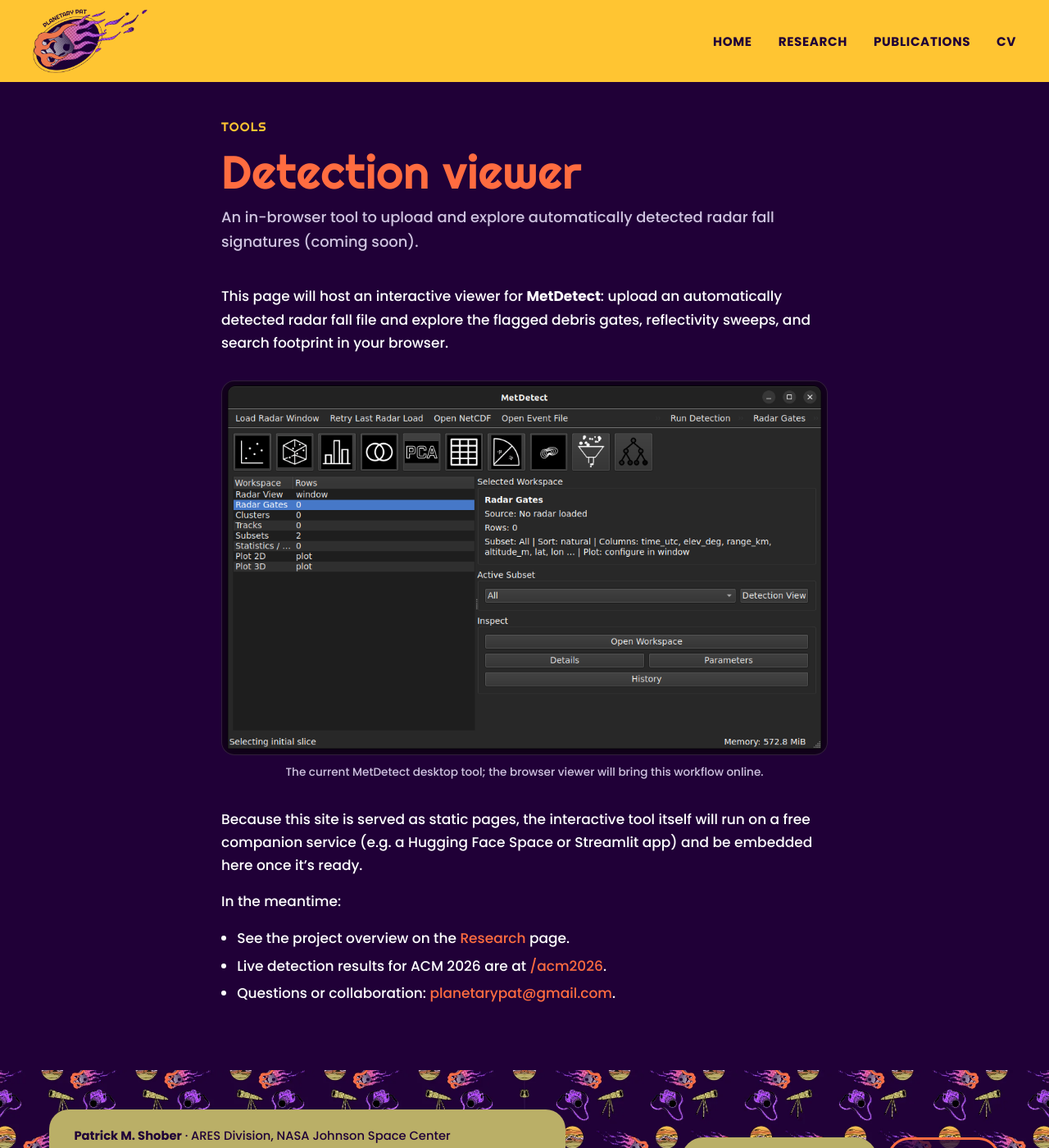
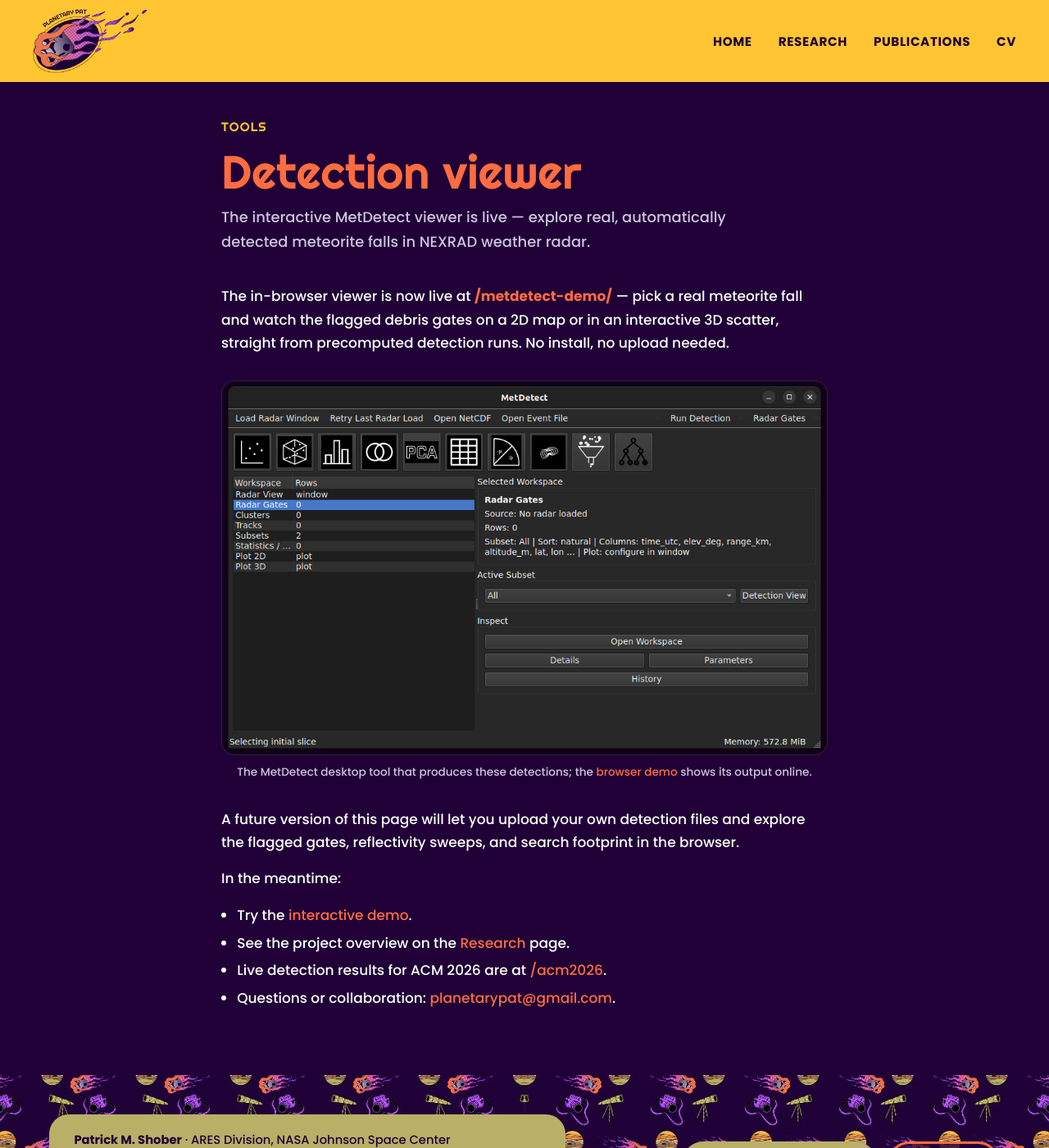
Before and after one commit to pshober/pshober.github.io, a Jekyll site: the page built from detect.md, in a window 1280 px wide and 1400 px high. Shown: the whole window at 82% size. Built offline with Jekyll 4.4.1, drawn with Linux system fonts in a browser that asks for light colours.

Commit message:
Site-wide restyle sweep + MetDetect demo promotion
- Recolor hard-coded canvas/plot literals to brand palette: starfield warm
  stars, asteroid orbit diagram, metdetect Plotly/Leaflet chrome, cascade.svg
- Promote /metdetect-demo/: sitemap on, linked from research hub,
  sensor-fusion page, and homepage; /detect/ stub now forwards to it

Co-Authored-By: Claude Fable 5 <noreply@anthropic.com>

```diff
--- a/assets/js/starfield.js
+++ b/assets/js/starfield.js
@@ -25,7 +25,7 @@
         y: Math.random() * h,
         r: Math.random() * 1.3 + 0.2,
         base: Math.random() * 0.5 + 0.35,
-        // a few warm "meteor amber" stars for theme cohesion
+        // a few warm brand-yellow stars for theme cohesion
         warm: Math.random() < 0.08,
         tw: Math.random() * Math.PI * 2,
         sp: Math.random() * 0.012 + 0.004
@@ -42,8 +42,8 @@
       ctx.beginPath();
       ctx.arc(s.x, s.y, s.r, 0, Math.PI * 2);
       ctx.fillStyle = s.warm
-        ? "rgba(255,190,120," + a + ")"
-        : "rgba(228,236,255," + a + ")";
+        ? "rgba(255,197,50," + a + ")"
+        : "rgba(240,234,255," + a + ")";
       ctx.fill();
     }
   }
--- a/detect.md
+++ b/detect.md
@@ -3,25 +3,27 @@ layout: page
 title: "Detection viewer"
 permalink: /detect/
 eyebrow: "Tools"
-lede: "An in-browser tool to upload and explore automatically detected radar fall signatures (coming soon)."
-description: "Planned interactive viewer for MetDetect radar meteorite-fall detections."
+lede: "The interactive MetDetect viewer is live — explore real, automatically detected meteorite falls in NEXRAD weather radar."
+description: "Interactive viewer for MetDetect radar meteorite-fall detections."
 ---
 
-This page will host an interactive viewer for **MetDetect**: upload an
-automatically detected radar fall file and explore the flagged debris gates,
-reflectivity sweeps, and search footprint in your browser.
+The in-browser viewer is now live at
+**[/metdetect-demo/](/metdetect-demo/)** — pick a real meteorite fall and watch
+the flagged debris gates on a 2D map or in an interactive 3D scatter, straight
+from precomputed detection runs. No install, no upload needed.
 
 <figure class="fig" data-lightbox data-full="/assets/img/research/metdetect-gui.png" data-cap="The MetDetect desktop application: loading NEXRAD radar windows, running detection, and inspecting candidate debris gates.">
   <img src="/assets/img/research/metdetect-gui.png" alt="Screenshot of the MetDetect desktop application showing radar workspace, detection controls and gate inspection" loading="lazy" width="1000" height="617">
-  <figcaption>The current MetDetect desktop tool; the browser viewer will bring this workflow online.</figcaption>
+  <figcaption>The MetDetect desktop tool that produces these detections; the <a href="/metdetect-demo/">browser demo</a> shows its output online.</figcaption>
 </figure>
 
-Because this site is served as static pages, the interactive tool itself will run
-on a free companion service (e.g. a Hugging Face Space or Streamlit app) and be
-embedded here once it's ready.
+A future version of this page will let you upload your own detection files and
+explore the flagged gates, reflectivity sweeps, and search footprint in the
+browser.
 
 In the meantime:
 
+- Try the [interactive demo](/metdetect-demo/).
 - See the project overview on the [Research](/research/) page.
 - Live detection results for ACM 2026 are at [/acm2026](/acm2026/).
 - Questions or collaboration: [planetarypat@gmail.com](mailto:planetarypat@gmail.com).
```
Also changed, not shown: assets/js/asteroid.js (+5 -5 lines), assets/js/metdetect-demo.js (+11 -11 lines), metdetect-demo.md (+2 -3 lines), research.md (+5 -4 lines), research/sensor-fusion.md (+2 -2 lines), assets/img/metdetect-demo/cascade.svg.
